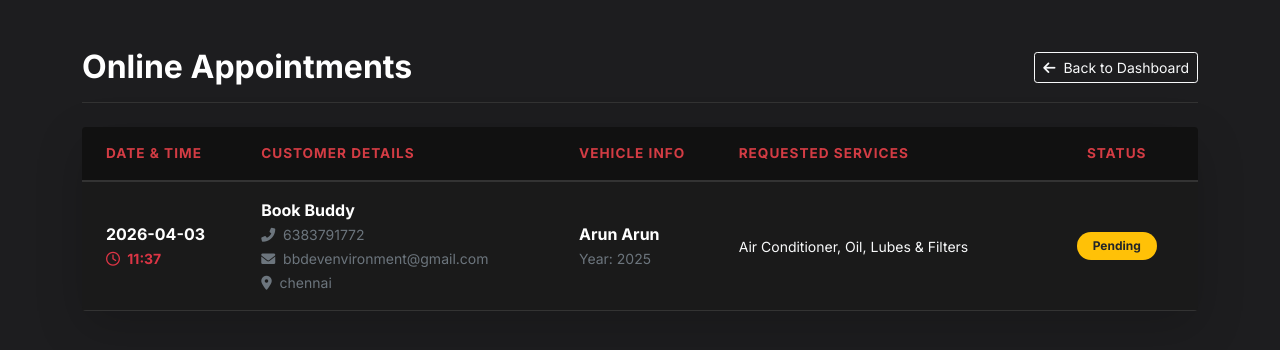
After one commit to arungovindhasamygithub/car-service, a Flask app: page /admin/appointments in a window 1280 px wide. The commit adds this page. Shown: the top 350 px of the page. Run offline with Flask 3, Linux system fonts and the light colour scheme; a user stored in the database is signed in.

Commit message:
correct the mistake

```diff
--- a/app.py
+++ b/app.py
@@ -2,7 +2,7 @@ from flask import Flask, render_template, request, redirect, url_for, flash, jso
 from flask_sqlalchemy import SQLAlchemy
 from flask_login import LoginManager, login_user, logout_user, login_required, current_user
 from werkzeug.security import generate_password_hash, check_password_hash
-from models import db, User, Service, ServiceItem, Complaint, Product, PartsRequest, Payment, FranchiseRequest
+from models import db, User, Service, ServiceItem, Complaint, Product, PartsRequest, Payment, FranchiseRequest, Appointment
 from datetime import datetime
 import json
 import math
@@ -185,6 +185,35 @@ def track_service(service_id):
         return redirect(url_for('customer_dashboard'))
     return render_template('customer/track_service.html', service=service)
 
+
+@app.route('/book-appointment', methods=['POST'])
+def book_appointment():
+    name = request.form.get('name')
+    phone = request.form.get('phone')
+    email = request.form.get('email')
+    date = request.form.get('date')
+    time = request.form.get('time')
+    location = request.form.get('location')
+    brand = request.form.get('brand')
+    car_model = request.form.get('model')
+    year = request.form.get('year')
+
+    # Get all checked checkboxes (returns a list) and join them into a comma-separated string
+    services_list = request.form.getlist('services')
+    services_str = ', '.join(services_list)
+
+    appointment = Appointment(
+        name=name, phone=phone, email=email, date=date, time=time,
+        location=location, brand=brand, car_model=car_model, year=year, services=services_str
+    )
+
+    db.session.add(appointment)
+    db.session.commit()
+
+    flash('Appointment booked successfully! We will contact you shortly.', 'success')
+    return redirect(url_for('index') + '#contact')
+
+
 @app.route('/customer/payment/<int:service_id>', methods=['GET', 'POST'])
 @login_required
 def payment(service_id):
@@ -199,12 +228,32 @@ def payment(service_id):
             transaction_id=transaction_id
         )
         db.session.add(payment_record)
+
+        # NEW: Reward point calculation (e.g., 1 point per ₹100 spent)
+        points_earned = int(service.total_amount // 100)
+
+        # Access the associated customer and add points
+        if service.customer:
+            service.customer.points += points_earned
+
         db.session.commit()
-        flash('Payment successful!', 'success')
+        flash(f'Payment successful! You earned {points_earned} reward points.', 'success')
         return redirect(url_for('customer_dashboard'))
 
     payment_record = Payment.query.filter_by(service_id=service_id).first()
     return render_template('customer/payment.html', service=service, payment=payment_record, upi_id=app.config['UPI_ID'])
+
+
+
+@app.route('/admin/appointments')
+@login_required
+def manage_appointments():
+    if current_user.role != 'admin':
+        return redirect(url_for('index'))
+
+    appointments = Appointment.query.order_by(Appointment.created_at.desc()).all()
+    return render_template('admin/appointments.html', appointments=appointments)
+
 
 @app.route('/franchise/dashboard')
 @login_required
--- /dev/null
+++ b/templates/admin/appointments.html
@@ -0,0 +1,94 @@
+{% extends "base.html" %}
+
+{% block content %}
+<style>
+    .table-dark-custom {
+        background-color: #1a1a1a;
+        color: #ffffff;
+    }
+    .table-dark-custom th {
+        background-color: #111;
+        color: #d33c44;
+        border-bottom: 2px solid #333;
+        font-weight: bold;
+        text-transform: uppercase;
+        letter-spacing: 1px;
+        font-size: 0.85rem;
+    }
+    .table-dark-custom td {
+        background-color: #1a1a1a;
+        color: #ddd;
+        border-bottom: 1px solid #333;
+        vertical-align: middle;
+    }
+    .table-dark-custom tr:hover td {
+        background-color: #222;
+    }
+</style>
+
+<div class="container my-5 fade-in">
+    <div class="d-flex justify-content-between align-items-center border-bottom pb-3 mb-4" style="border-color: #333 !important;">
+        <h2 class="fw-bold text-white mb-0">Online Appointments</h2>
+        <a href="{{ url_for('admin_dashboard') }}" class="btn btn-outline-light btn-sm">
+            <i class="fas fa-arrow-left me-2"></i>Back to Dashboard
+        </a>
+    </div>
+
+    <div class="card border-0 shadow-lg rounded" style="background-color: #1a1a1a; overflow: hidden;">
+        <div class="card-body p-0">
+            <div class="table-responsive">
+                <table class="table table-dark-custom mb-0">
+                    <thead>
+                        <tr>
+                            <th class="ps-4 py-3">Date & Time</th>
+                            <th class="py-3">Customer Details</th>
+                            <th class="py-3">Vehicle Info</th>
+                            <th class="py-3">Requested Services</th>
+                            <th class="pe-4 py-3 text-center">Status</th>
+                        </tr>
+                    </thead>
+                    <tbody>
+                        {% for appt in appointments %}
+                        <tr>
+                            <td class="ps-4 py-3">
+                                <span class="fw-bold d-block text-white">{{ appt.date }}</span>
+                                <span class="text-danger small fw-bold"><i class="far fa-clock me-1"></i> {{ appt.time }}</span>
+                            </td>
+                            <td class="py-3">
+                                <span class="fw-bold d-block text-white">{{ appt.name }}</span>
+                                <span class="text-muted small"><i class="fas fa-phone-alt me-1"></i> {{ appt.phone }}</span>
+                                {% if appt.email %}
+                                    <br><span class="text-muted small"><i class="fas fa-envelope me-1"></i> {{ appt.email }}</span>
+                                {% endif %}
+                                {% if appt.location %}
+                                    <br><span class="text-muted small"><i class="fas fa-map-marker-alt me-1"></i> {{ appt.location }}</span>
+                                {% endif %}
+                            </td>
+                            <td class="py-3">
+                                <span class="fw-bold d-block text-white">{{ appt.brand }} {{ appt.car_model }}</span>
+                                <span class="text-muted small">Year: {{ appt.year or 'N/A' }}</span>
+                            </td>
+                            <td class="py-3" style="max-width: 250px;">
+                                <span class="text-light small">{{ appt.services if appt.services else 'No specific service selected' }}</span>
+                            </td>
+                            <td class="pe-4 py-3 text-center">
+                                <span class="badge bg-warning text-dark px-3 py-2 rounded-pill fw-bold">
+                                    {{ appt.status }}
+                                </span>
+                            </td>
+                        </tr>
+                        {% else %}
+                        <tr>
+                            <td colspan="5" class="text-center text-muted py-5">
+                                <i class="fas fa-calendar-times fs-2 mb-3 d-block opacity-50"></i>
+                                No appointments have been booked yet.
+                            </td>
+                        </tr>
+                        {% endfor %}
+                    </tbody>
+                </table>
+            </div>
+        </div>
+    </div>
+</div>
+{% endblock %}
```
Also changed, not shown: models.py (+17 -0 lines), templates/admin/dashboard.html (+20 -3 lines), templates/customer/dashboard.html (+24 -4 lines), templates/index.html (+20 -20 lines), instance/car_service.db.
